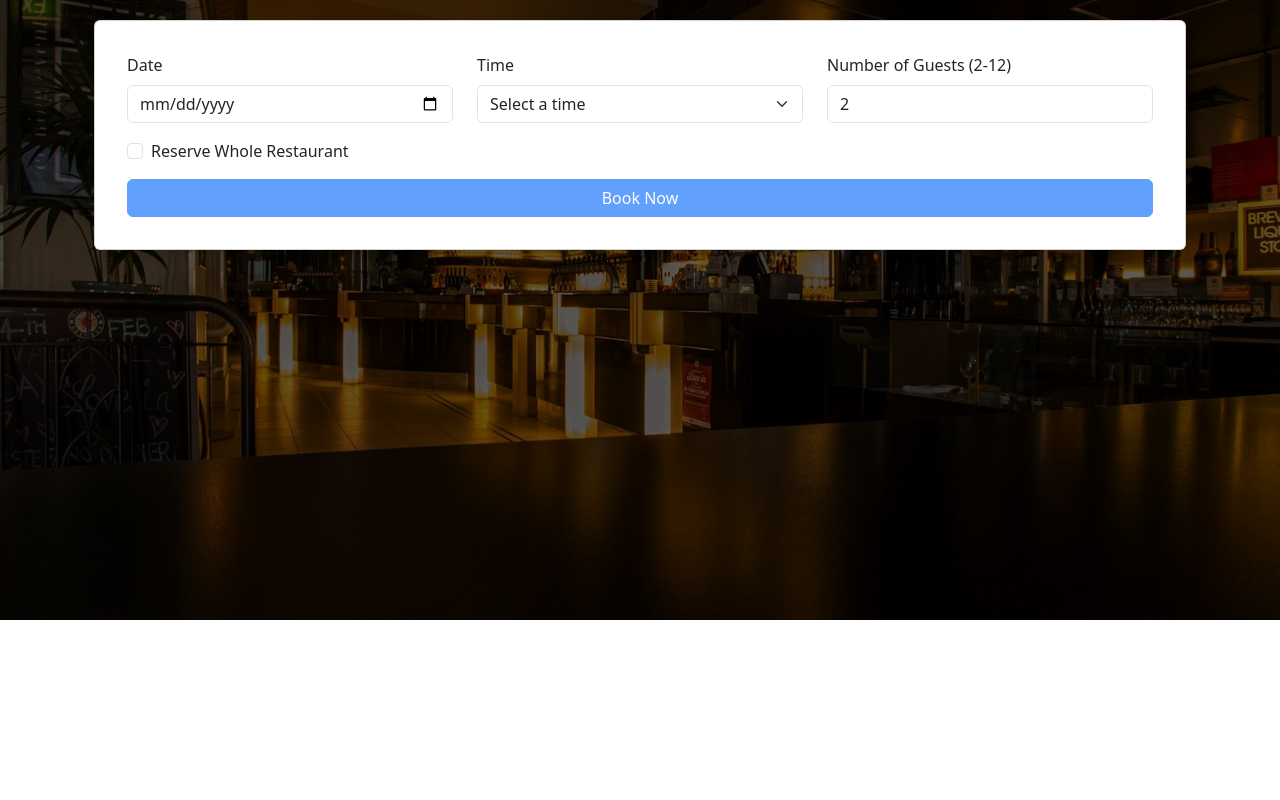
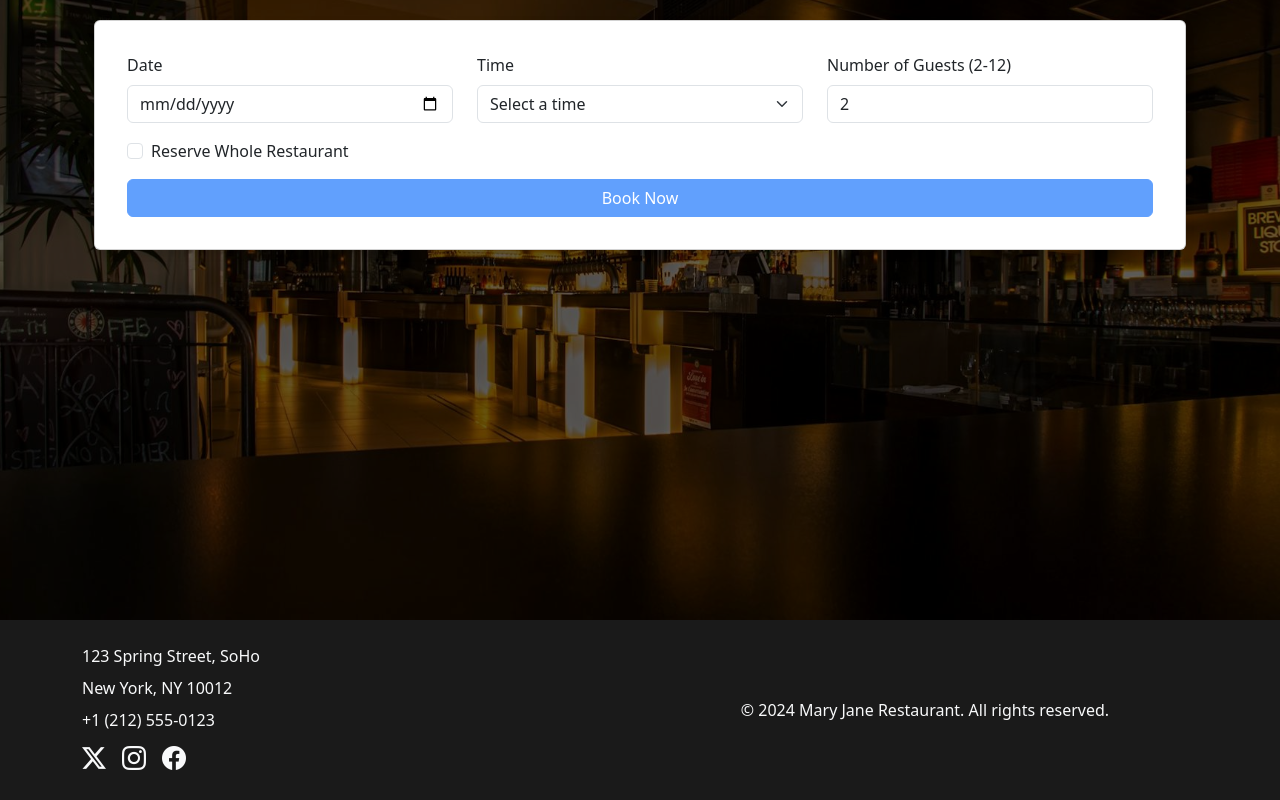
Before and after one commit to CHAMPION316/mary_jane_restaurant, a React (Create React App) app in the folder frontend/: page /bookings in a window 1280 px wide. Shown: the part 236-1036 px from the top of the page. Before the commit the page ends 856 px from the top, so only its background shows below. Built offline with nearby package versions, Linux system fonts and the light colour scheme; a web font is replaced by a local one.

Commit message:
Insert <footer/> componenet to Bookings.js

```diff
--- a/frontend/src/pages/Bookings.js
+++ b/frontend/src/pages/Bookings.js
@@ -2,6 +2,7 @@ import React from 'react';
 import BookingForm from '../components/BookingForm';
 import bookingBackground from '../assets/images/booking-bg.jpg';
 import { Container } from 'react-bootstrap';
+import Footer from '../components/Footer.js'
 
 const Bookings = () => {
   return (
@@ -32,6 +33,7 @@ const Bookings = () => {
         </div>
       </Container>
       </div>
+      <Footer />
     </div>
   );
 };
```
